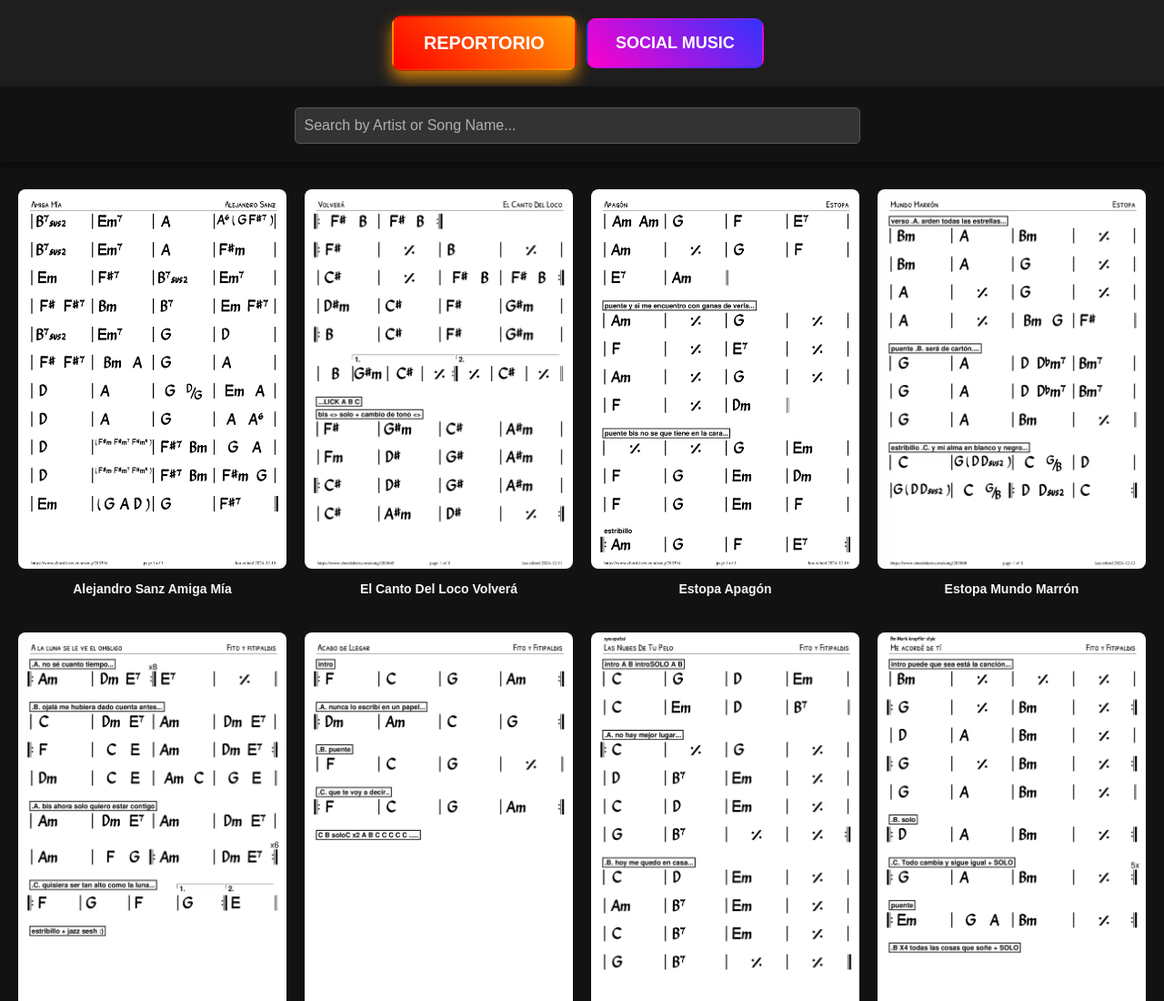
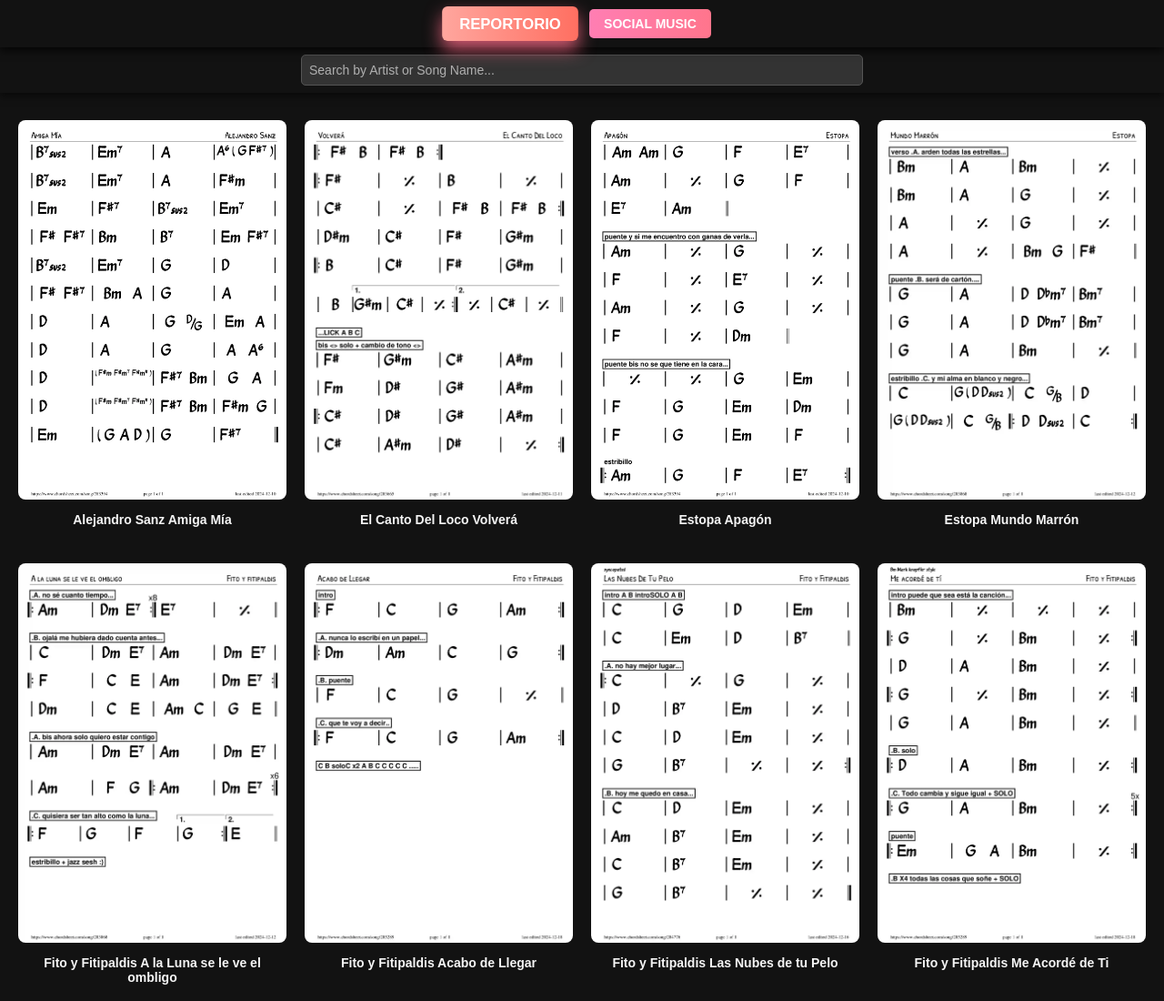
Before and after one commit to sirlegrau/acordes, a plain HTML site: page index.html in a window 1280 px wide. Shown: the top 1100 px of the page at 91% size. Drawn offline with Linux system fonts and the light colour scheme.

Commit message:
sticky buttons and search bar

```diff
--- a/styles.css
+++ b/styles.css
@@ -13,30 +13,31 @@ body {
 }
 
 #search-container {
-    position: sticky; /* Make the search bar sticky */
-    top: 0; /* Stick to the top of the screen */
-    z-index: 100; /* Ensure it stays above other content */
-    padding: 20px;
+    position: sticky; /* Always visible */
+    top: 50px; /* Adjust to match the height of the button container */
+    z-index: 150; /* Below the buttons but above the gallery */
+    padding: 8px; /* Remove additional padding */
+    margin: 0; /* Remove any margin */
     text-align: center;
     background-color: #121212; /* Match the background color */
-    box-shadow: 0 4px 8px rgba(0, 0, 0, 0.5); /* Optional: Add a shadow for better visibility */
-}
-#search-bar {
-    padding: 10px;
+    box-shadow: 0 4px 8px rgba(0, 0, 0, 0.5); /* Optional: Add shadow for better visibility */
+  }
+
+  #search-bar {
+    padding: 8px; /* Adjust padding for consistency */
     width: 100%;
-    margin-top: 3px;
-    margin-left: -11px;
-    max-width: 600px;  /* Limit the max width */
-    font-size: 16px;
+    margin: 0 auto;
+    max-width: 600px; /* Limit the max width */
+    font-size: 14px; /* Slightly smaller font size */
     border-radius: 5px;
-    border: 1px solid #555;  /* Darker border for input */
-    background-color: #333;  /* Dark background for input */
-    color: #f5f5f5;  /* Light text color for input */
-}
+    border: 1px solid #555; /* Darker border for input */
+    background-color: #333; /* Dark background for input */
+    color: #f5f5f5; /* Light text color for input */
+  }
 
-#search-bar::placeholder {
-    color: #b0b0b0;  /* Lighter placeholder color */
-}
+  #search-bar::placeholder {
+    color: #b0b0b0; /* Lighter placeholder color */
+  }
 
 /* Gallery Styles */
 #gallery {
@@ -160,68 +161,50 @@ footer {
 }
 
 #button-container {
+    position: sticky; /* Always visible */
+    top: 0; /* Stick to the top of the viewport */
+    z-index: 200; /* Ensure it's above other elements */
     display: flex;
     justify-content: center;
-    gap: 20px; /* Larger gap between buttons */
-    padding: 20px 0; /* Space around buttons */
-    background-color: #1e1e1e; /* Match the background with a slight contrast */
-    box-shadow: 0 4px 8px rgba(0, 0, 0, 0.7); /* Add shadow for a floating effect */
+    gap: 24px; /* Spacing between buttons */
+    padding: 10px; /* Padding around buttons */
+    background-color: #121212; /* Match background */
+    box-shadow: 0 4px 8px rgba(0, 0, 0, 0.7); /* Add shadow for visibility */
+    margin-bottom: 0; /* Remove any default margin at the bottom */
   }
 
   #gallery1-btn, #gallery2-btn {
+    padding: 8px 16px; /* Smaller padding */
+    font-size: 14px; /* Smaller font size */
+    border: none;
+    border-radius: 5px;
+    background: linear-gradient(90deg, #ff7eb3, #ff758c); /* Eye-catching gradient */
+    color: white;
+    font-weight: bold;
+    cursor: pointer;
     position: relative;
-    padding: 15px 30px;
-    font-size: 18px;
-    font-weight: bold;
-    border: 2px solid transparent;
-    border-radius: 10px;
-    background: linear-gradient(45deg, #ff00cc, #3333ff);
-    color: white;
-    cursor: pointer;
     overflow: hidden;
-    z-index: 1;
-    text-transform: uppercase;
-    transition: background 0.5s ease, color 0.5s ease, transform 0.3s ease;
+    transition: all 0.3s ease;
   }
 
   #gallery1-btn:hover, #gallery2-btn:hover {
-    background: linear-gradient(45deg, #3333ff, #ff00cc); /* Reverse gradient on hover */
-    transform: scale(1.2) rotate(-3deg); /* Scale and tilt for a crazy hover effect */
-    box-shadow: 0 10px 20px rgba(255, 0, 200, 0.7); /* Neon-like shadow */
-  }
-
-  #gallery1-btn::before, #gallery2-btn::before {
-    content: "";
-    position: absolute;
-    top: -50%;
-    left: -50%;
-    width: 200%;
-    height: 200%;
-    background: radial-gradient(circle, rgba(255, 255, 255, 0.4), transparent);
-    transform: translate(-50%, -50%) rotate(45deg);
-    z-index: -1;
-    transition: opacity 0.3s ease;
-    opacity: 0;
-  }
-
-  #gallery1-btn:hover::before, #gallery2-btn:hover::before {
-    opacity: 1;
+    background: linear-gradient(90deg, #ff355d, #ff658b); /* More intense gradient on hover */
+    transform: scale(1.1) rotate(-2deg); /* Slight enlarge and tilt */
+    box-shadow: 0 6px 12px rgba(255, 87, 136, 0.7); /* Add glow */
   }
 
   #gallery1-btn.active, #gallery2-btn.active {
-    background: linear-gradient(45deg, #ff0000, #ff9900); /* Bold colors for active state */
-    transform: scale(1.1); /* Slightly larger for the active button */
-    box-shadow: 0 8px 15px rgba(255, 150, 0, 0.8); /* Glow for the active button */
-    animation: pulse 1s infinite; /* Pulse effect for active button */
+    background: linear-gradient(90deg, #ffa69e, #ff6f61); /* Bold gradient for active */
+    transform: scale(1.15); /* Slightly larger for active state */
+    box-shadow: 0 8px 16px rgba(255, 105, 135, 0.8); /* Glowing shadow for active */
+    animation: heartbeat 1.5s infinite ease-in-out; /* Subtle heartbeat animation */
   }
 
-  @keyframes pulse {
+  @keyframes heartbeat {
     0%, 100% {
-      transform: scale(1.1);
-      box-shadow: 0 8px 15px rgba(255, 150, 0, 0.8);
+      transform: scale(1.15);
     }
     50% {
-      transform: scale(1.15);
-      box-shadow: 0 12px 20px rgba(255, 150, 0, 1);
+      transform: scale(1.2);
     }
   }
```
